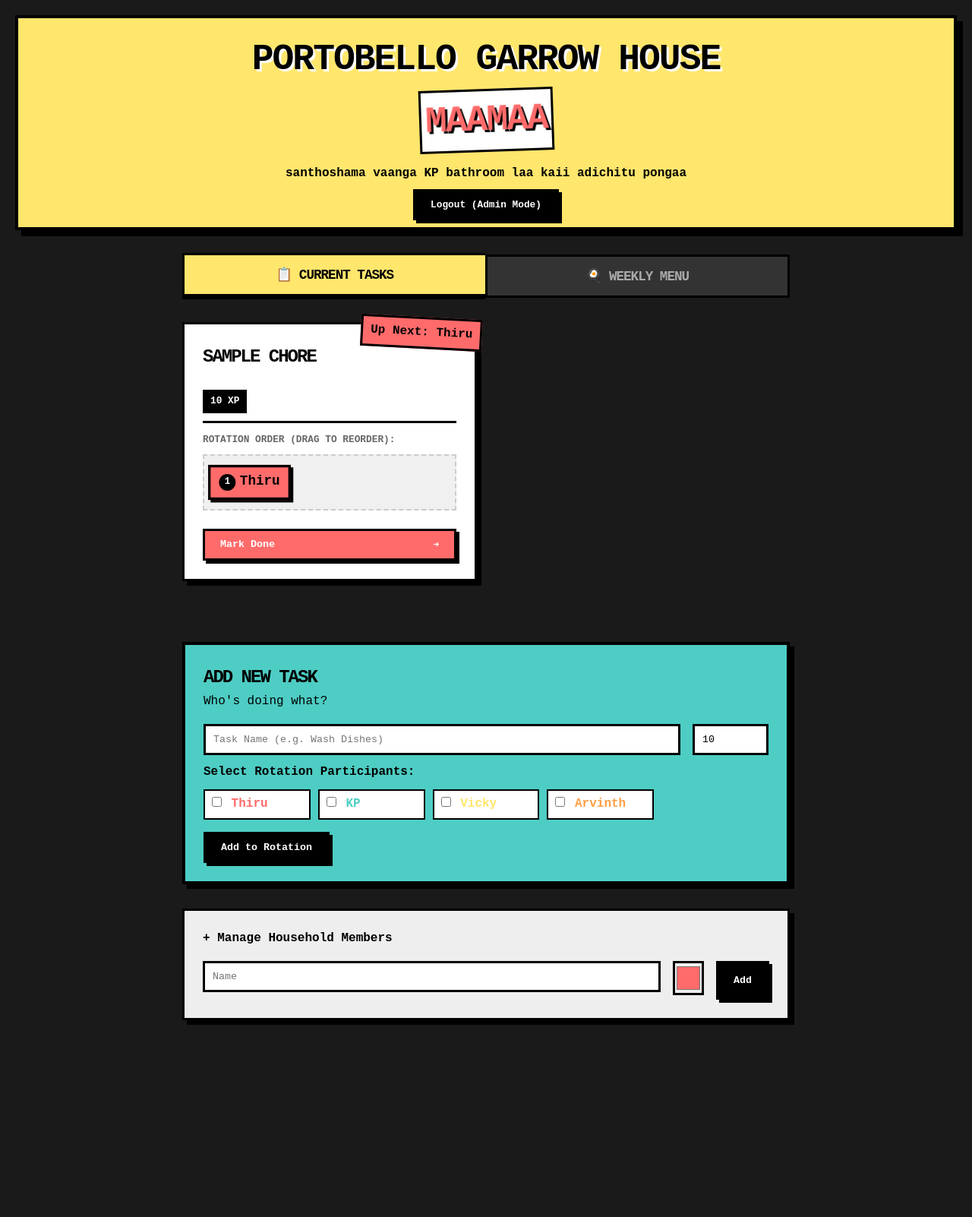
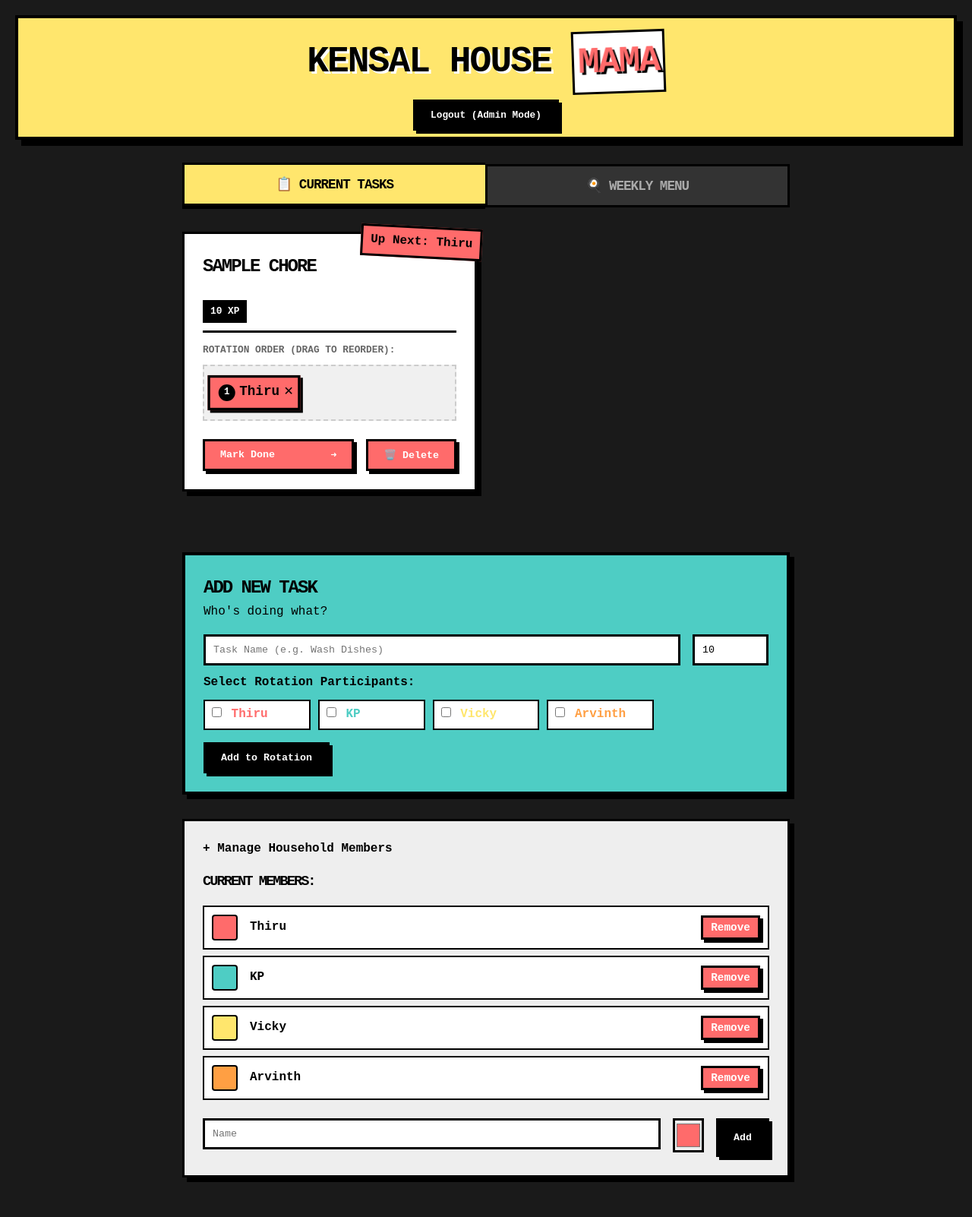
Before and after one commit to V1cky16112003/chore-manager, a Flask app: template templates/index.html in a window 1280 px wide, after a click on "+ Manage Household Members". Shown: the whole page at 76% size. Before the commit the page ends 1349 px from the top, so only its background shows below. Run offline with Flask 3, Linux system fonts and the light colour scheme; the visitor is signed in with stand-in values (Sample User, id 1); tables that the repository leaves empty hold one stand-in row (values such as "Sample post"); the template is opened without the code that fills it: values that come from a table or form of the project are taken from there, most other values are stand-ins (such as "Sample title", 1, 10 or a date in 2020); some libraries are stand-ins or nearby versions.

Commit message:
Feature: Rebrand to Kensal House Mama and add chore/member management
- Rebrand app title to "Kensal House Mama"
- Add delete chore functionality for admin users
- Add remove participant from rotation functionality
- Add delete household member functionality
- Update UI with delete/remove buttons for admin users

Co-Authored-By: Claude Haiku 4.5 <noreply@anthropic.com>

```diff
--- a/app.py
+++ b/app.py
@@ -105,6 +105,28 @@ def add_user():
         db.session.commit()
     return redirect(url_for("index"))
 
+@app.route("/delete_user/<int:user_id>", methods=["POST"])
+def delete_user(user_id):
+    if not session.get('is_admin'):
+        return redirect(url_for("login_page"))
+
+    user = User.query.get_or_404(user_id)
+
+    # Remove user from all chore rotations
+    ChoreParticipant.query.filter_by(user_id=user_id).delete()
+
+    # For chores where this user is currently assigned, assign to first remaining participant
+    chores = Chore.query.filter_by(assigned_to_id=user_id).all()
+    for chore in chores:
+        if chore.participants_association:
+            chore.assigned_to = chore.participants_association[0].user
+        else:
+            chore.assigned_to = None
+
+    db.session.delete(user)
+    db.session.commit()
+    return redirect(url_for("index"))
+
 @app.route("/add_chore", methods=["POST"])
 def add_chore():
     if not session.get('is_admin'):
@@ -133,6 +155,30 @@ def add_chore():
             cp = ChoreParticipant(chore_id=new_chore.id, user_id=uid, rotation_order=idx)
             db.session.add(cp)
 
+        db.session.commit()
+
+    return redirect(url_for("index"))
+
+@app.route("/delete_chore/<int:chore_id>", methods=["POST"])
+def delete_chore(chore_id):
+    if not session.get('is_admin'):
+        return redirect(url_for("login_page"))
+
+    chore = Chore.query.get_or_404(chore_id)
+    db.session.delete(chore)
+    db.session.commit()
+    return redirect(url_for("index"))
+
+@app.route("/remove_participant/<int:chore_id>/<int:user_id>", methods=["POST"])
+def remove_participant(chore_id, user_id):
+    if not session.get('is_admin'):
+        return redirect(url_for("login_page"))
+
+    chore = Chore.query.get_or_404(chore_id)
+    participant = ChoreParticipant.query.filter_by(chore_id=chore_id, user_id=user_id).first()
+
+    if participant:
+        db.session.delete(participant)
         db.session.commit()
 
     return redirect(url_for("index"))
--- a/templates/base.html
+++ b/templates/base.html
@@ -4,15 +4,14 @@
 <head>
     <meta charset="UTF-8">
     <meta name="viewport" content="width=device-width, initial-scale=1.0">
-    <title>Chores! - Get Stuff Done</title>
+    <title>Kensal House Mama</title>
     <link rel="stylesheet" href="{{ url_for('static', filename='style.css') }}">
 </head>
 
 <body>
     <header class="funky-header">
         <div class="container">
-            <h1 class="funky-title">PORTOBELLO GARROW HOUSE <span class="funky-maamaa">MAAMAA</span></h1>
-            <p><strong>santhoshama vaanga KP bathroom laa kaii adichitu pongaa</strong></p>
+            <h1 class="funky-title">KENSAL HOUSE <span class="funky-maamaa">MAMA</span></h1>
 
             <!-- Admin Toggle -->
             <div style="margin-top: 1rem;">
--- a/templates/index.html
+++ b/templates/index.html
@@ -40,25 +40,39 @@
                     {% for p in chore.participants_association %}
                     <div class="participant-item {% if p.user_id == chore.assigned_to_id %}active{% endif %}"
                         data-user-id="{{ p.user_id }}"
-                        style="background-color: {{ p.user.color }}; border-color: black;">
+                        style="background-color: {{ p.user.color }}; border-color: black; display: flex; align-items: center; justify-content: space-between; padding-right: 5px;">
+                        <span style="display: flex; align-items: center;">
                             <span
                                 style="background: black; color: white; border-radius: 50%; width: 20px; height: 20px; display: inline-flex; justify-content: center; align-items: center; font-size: 0.7rem; margin-right: 5px;">
                                 {{ loop.index }}
                             </span>
                             {{ p.user.name }}
+                        </span>
+                        {% if session.get('is_admin') %}
+                        <form action="{{ url_for('remove_participant', chore_id=chore.id, user_id=p.user_id) }}" method="POST" style="display: inline; margin-left: 5px;" onsubmit="return confirm('Remove this member from rotation?');">
+                            <button type="submit" style="background: none; border: none; cursor: pointer; font-size: 0.9rem; padding: 0; margin: 0;">✕</button>
+                        </form>
+                        {% endif %}
                     </div>
                     {% endfor %}
                 </div>
             </div>
 
             {% if session.get('is_admin') %}
-            <form action="{{ url_for('complete_chore', chore_id=chore.id) }}" method="POST" style="margin-top: 1.5rem;">
+            <div style="display: flex; gap: 1rem; margin-top: 1.5rem;">
+                <form action="{{ url_for('complete_chore', chore_id=chore.id) }}" method="POST" style="flex: 1;">
                     <button class="funky-btn"
                         style="width: 100%; display: flex; justify-content: space-between; align-items: center;">
                         <span>Mark Done</span>
                         <span>➜</span>
                     </button>
                 </form>
+                <form action="{{ url_for('delete_chore', chore_id=chore.id) }}" method="POST" style="flex: 0 0 auto;" onsubmit="return confirm('Delete this task?');">
+                    <button class="funky-btn" style="background: #FF6B6B; color: white;">
+                        🗑️ Delete
+                    </button>
+                </form>
+            </div>
             {% endif %}
         </div>
         {% else %}
@@ -99,6 +113,24 @@
 
     <details class="funky-card" style="background-color: #eee;">
         <summary style="font-weight: bold; cursor: pointer; list-style: none;">+ Manage Household Members</summary>
+
+        <!-- Existing Members List -->
+        <div style="margin-top: 1rem; margin-bottom: 1.5rem;">
+            <h3 style="margin-top: 0; margin-bottom: 1rem;">Current Members:</h3>
+            <div style="display: grid; gap: 0.5rem;">
+                {% for user in users %}
+                <div style="display: flex; align-items: center; gap: 1rem; background: white; padding: 10px; border: 2px solid black;">
+                    <div style="width: 30px; height: 30px; background-color: {{ user.color }}; border: 2px solid black; border-radius: 4px;"></div>
+                    <span style="font-weight: bold; flex: 1;">{{ user.name }}</span>
+                    <form action="{{ url_for('delete_user', user_id=user.id) }}" method="POST" style="display: inline;" onsubmit="return confirm('Remove {{ user.name }} from the household? They will be removed from all chores.');">
+                        <button type="submit" class="funky-btn" style="background: #FF6B6B; color: white; padding: 5px 10px; font-size: 0.9rem;">Remove</button>
+                    </form>
+                </div>
+                {% endfor %}
+            </div>
+        </div>
+
+        <!-- Add New Member -->
         <form action="/add_user" method="POST" style="margin-top: 1rem; display: flex; gap: 1rem;">
             <input type="text" name="name" class="funky-input" placeholder="Name" required>
             <input type="color" name="color" value="#FF6B6B"
```
Lines whose indentation alone changed are shown as unchanged.
